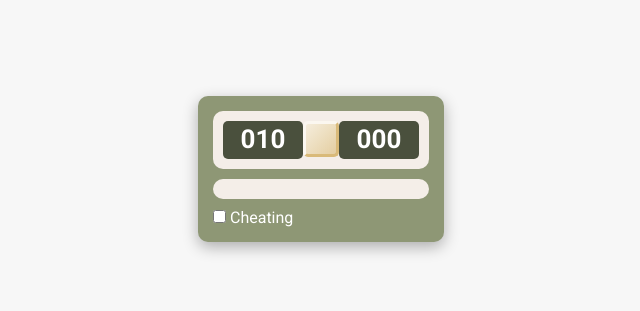
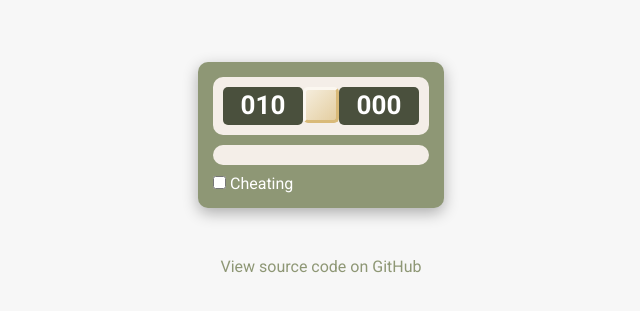
Before and after one commit to brownsugar/minesweeper, a Nuxt app: page / in a window 1280 px wide. Shown: the part 231-542 px from the top of the page, without its empty margins (319-959 px from the left). Built offline with nearby package versions, Linux system fonts and the light colour scheme.

Commit message:
feat: add page meta & footer

```diff
--- a/src/app.vue
+++ b/src/app.vue
@@ -1,12 +1,22 @@
 <template>
   <div class="wrap">
     <TheMinesweeper />
+    <TheFooter />
   </div>
 </template>
 
 <script lang="ts" setup>
+const icon = '/icon.png'
+const title = 'Minesweeper with Vue 3 & TypeScript'
+const description = 'Make the classic game with Vue 3 & TypeScript.'
+const url = 'https://minesweeper-with-vue.vercel.app'
+const appBarColor = '#8E9775'
+
 useHead({
+  title,
   link: [
+    { rel: 'icon', type: 'image/x-icon', href: icon },
+    { rel: 'apple-touch-icon', href: icon },
     {
       rel: 'preconnect',
       href: 'https://fonts.googleapis.com'
@@ -20,6 +30,31 @@ useHead({
       rel: 'stylesheet',
       href: 'https://fonts.googleapis.com/css2?family=Roboto:wght@400;700;900&display=swap'
     }
+  ],
+  meta: [
+    { name: 'theme-color', content: appBarColor },
+    { name: 'apple-mobile-web-app-status-bar-style', content: appBarColor },
+    {
+      name: 'description',
+      content: description
+    },
+    {
+      property: 'og:title',
+      content: title
+    },
+    { property: 'og:type', content: 'website' },
+    {
+      property: 'og:locale',
+      content: 'en'
+    },
+    {
+      property: 'og:url',
+      content: url
+    },
+    {
+      property: 'og:description',
+      content: description
+    }
   ]
 })
 </script>
@@ -27,6 +62,7 @@ useHead({
 <style lang="scss" scoped>
 .wrap {
   display: flex;
+  flex-direction: column;
   justify-content: center;
   align-items: center;
   height: 100vh;
--- /dev/null
+++ b/src/components/the-footer.vue
@@ -0,0 +1,29 @@
+<template>
+  <footer>
+    <a
+      href="https://github.com/brownsugar/minesweeper"
+      target="_blank"
+      rel="noopener noreferrer"
+    >View source code on GitHub</a>
+  </footer>
+</template>
+
+<script lang="ts">
+export default defineComponent({
+  name: 'TheFooter'
+})
+</script>
+
+<style lang="scss" scoped>
+footer {
+  margin-top: 50px;
+}
+a {
+  color: #8E9775;
+  text-decoration: none;
+
+  &:hover {
+    text-decoration: underline;
+  }
+}
+</style>
```
Also changed, not shown: src/public/icon.png (added).
